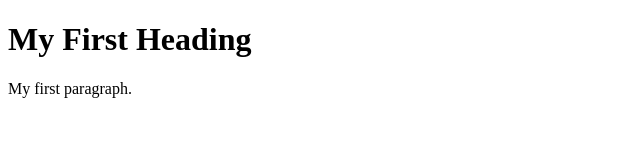
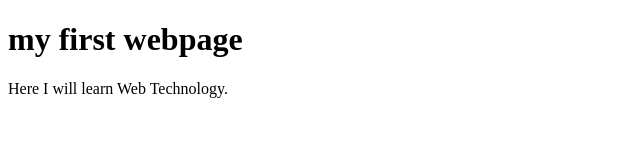
Before and after one commit to Xbrenda/my-first-repo, a plain HTML site: page index.html in a window 1280 px wide. Shown: the whole page, without its empty margins (0-640 px from the left). Drawn offline with Linux system fonts and the light colour scheme.

Commit message:
my first changes

```diff
--- a/index.html
+++ b/index.html
@@ -2,8 +2,8 @@
 <html>
 <body>
 
-<h1>My First Heading</h1>
-<p>My first paragraph.</p>
+<h1>my first webpage</h1>
+<p>Here I will learn Web Technology.</p>
 
 </body>
 </html>
```
